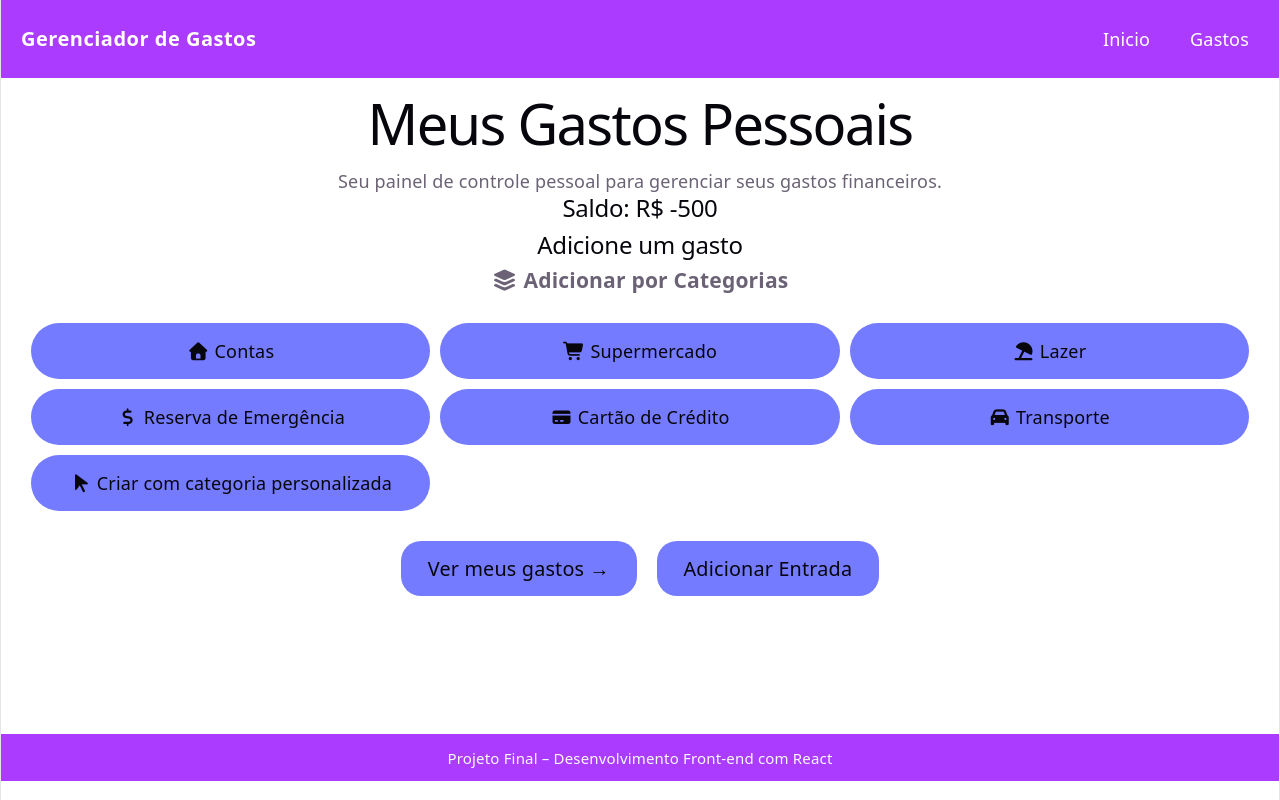
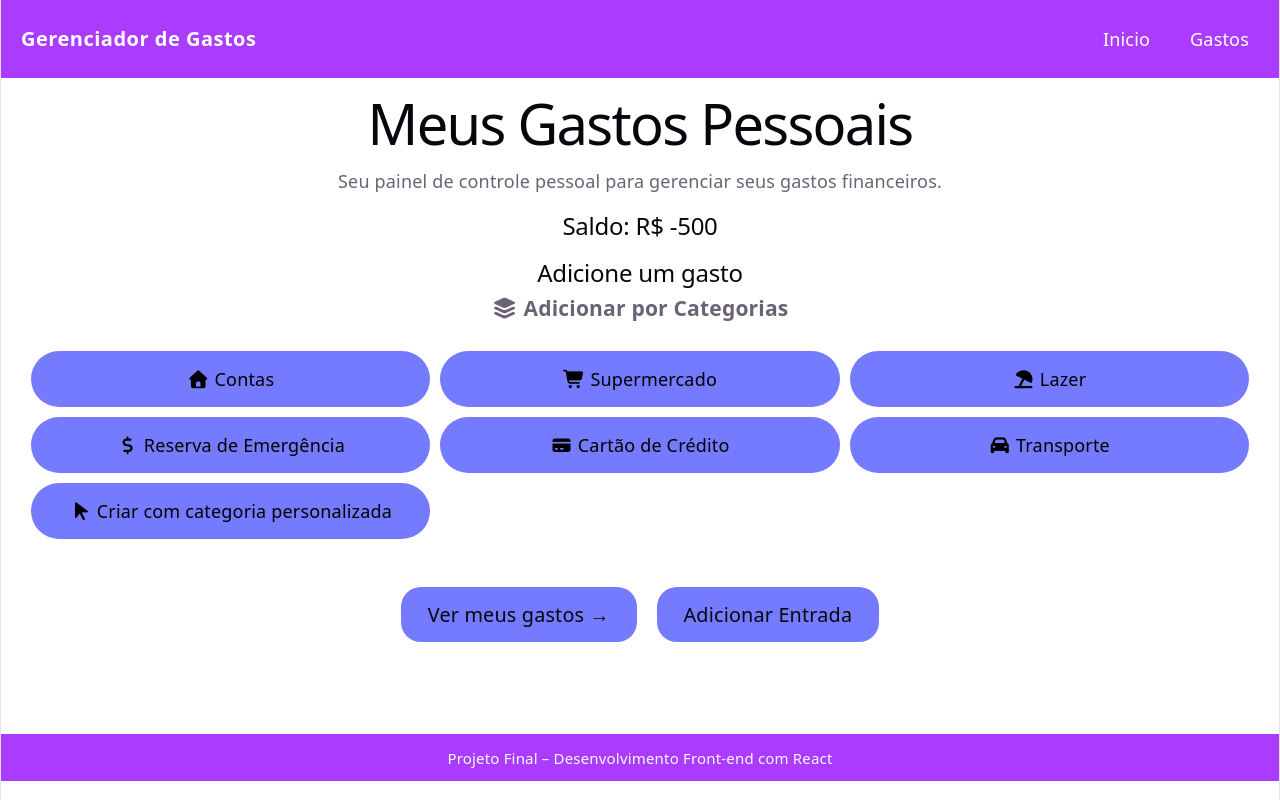
Before and after one commit to AlefeAlvesC/Projeto-Final-Modulo4-IteamFullStack, a React (Vite) app in the folder controle-gastos-pessoais-app/: page / in a window 1280 px wide. Built offline with nearby package versions, Linux system fonts and the light colour scheme.

Commit message:
pass e categ / mudança UX pag inicial

```diff
--- a/controle-gastos-pessoais-app/src/components/CardSugests.jsx
+++ b/controle-gastos-pessoais-app/src/components/CardSugests.jsx
@@ -1,10 +1,13 @@
 import { Link } from "react-router-dom";
 
-const CardSugests = ({name, children}) => {
-    return(
-        <div className="div-nome-card">
-            <Link to="/adicionar-gasto">{children} {name}</Link>
-        </div>
+const CardSugests = ({ name, children }) => {
+
+    const categoriaParaPassar = name === "Criar com categoria personalizada" ? "" : name;
+
+    return (
+        <Link to="/adicionar-gasto" state={{ categoria: categoriaParaPassar }} className="div-nome-card" style={{ textDecoration: 'none', color: 'black' }}>
+            {children} {name}
+        </Link>
     )
 };
 
--- a/controle-gastos-pessoais-app/src/components/FormNovoGasto.jsx
+++ b/controle-gastos-pessoais-app/src/components/FormNovoGasto.jsx
@@ -1,15 +1,16 @@
 import { useState, useRef } from 'react'
-import { useNavigate } from 'react-router-dom'
+import { useLocation, useNavigate } from 'react-router-dom'
 import { useGastos } from '../contexts/GastosContext'
 
 function FormNovoGasto(){
   const { gastos, adicionarGasto, removerGasto } = useGastos();
   const navigate = useNavigate()
-
+  const location = useLocation()
+  const categoriaInicial = location.state?.categoria || ''
 
   const [form, setForm] = useState({
     nome: '',
-    categoria: '',
+    categoria: categoriaInicial,
     data: '',
     valor: '',
     status: ''
--- a/controle-gastos-pessoais-app/src/contexts/GastosContext.jsx
+++ b/controle-gastos-pessoais-app/src/contexts/GastosContext.jsx
@@ -1,18 +1,18 @@
-import { createContext, useContext , useState, useEffect} from "react";
+import { createContext, useContext, useState, useEffect } from "react";
 
 export const GastosContext = createContext(null);
 
-export const GastosProvider = ({children}) => {
+export const GastosProvider = ({ children }) => {
     const [gastos, setGastos] = useState(() => {
         const stored = localStorage.getItem('meus-gastos');
 
         if (!stored) return [
-            {id: "1", nome: "Rancho" , categoria: "Comida", valor: "500", status: false, data: "3/20/2026"},
+            { id: 1, nome: "Rancho", categoria: "Comida", valor: "500", status: false, data: "3/20/2026" },
         ];
 
-        try{
+        try {
             return JSON.parse(stored);
-        }catch{
+        } catch {
             return [];
         }
 
@@ -30,8 +30,8 @@ export const GastosProvider = ({children}) => {
         setGastos(prev => (prev.filter(gasto => gasto.id !== id)));
     }
 
-    return(
-        <GastosContext.Provider value={{gastos, adicionarGasto, removerGasto}}>
+    return (
+        <GastosContext.Provider value={{ gastos, adicionarGasto, removerGasto }}>
             {children}
         </GastosContext.Provider>
     );
@@ -39,6 +39,6 @@ export const GastosProvider = ({children}) => {
 
 
 //Hook useGastos personalidos que permite a utilização do contexto
-export const useGastos = () =>  {
+export const useGastos = () => {
     return useContext(GastosContext);
 }
--- a/controle-gastos-pessoais-app/src/index.css
+++ b/controle-gastos-pessoais-app/src/index.css
@@ -30,6 +30,7 @@
     font-size: 16px;
   }
 }
+
 /*
 @media (prefers-color-scheme: dark) {
   :root {
@@ -53,7 +54,9 @@
 */
 
 /*Resete de CSS*/
-*, *::after, *::before{
+*,
+*::after,
+*::before {
   box-sizing: border-box;
   margin: 0;
   padding: 0;
@@ -63,15 +66,16 @@ body {
   margin: 0;
 }
 
-header{
+header {
   display: flex;
   justify-content: space-between;
   padding: 20px;
 }
 
-main{
+main {
   min-height: 78dvh;
 }
+
 section {
   display: flex;
   padding: 20px;
@@ -80,7 +84,7 @@ section {
   justify-content: center;
 }
 
-.gasto-card{
+.gasto-card {
   display: grid;
   grid-template-columns: 1fr 1fr 1fr 1fr 1fr 1fr;
   border: 1px solid purple;
@@ -108,20 +112,24 @@ h1 {
   font-size: 56px;
   letter-spacing: -1.68px;
   margin: 32px 0;
+
   @media (max-width: 1024px) {
     font-size: 36px;
     margin: 20px 0;
   }
 }
+
 h2 {
   font-size: 24px;
   line-height: 118%;
   letter-spacing: -0.24px;
   margin: 0 0 8px;
+
   @media (max-width: 1024px) {
     font-size: 20px;
   }
 }
+
 p {
   margin: 0;
 }
@@ -140,6 +148,7 @@ code {
   padding: 4px 8px;
   background: var(--code-bg);
 }
+
 header {
   width: 100%;
   background-color: var(--accent);
@@ -150,10 +159,12 @@ header {
   padding: 20px;
 
 }
+
 .header-nav {
   display: flex;
   gap: 20px;
 }
+
 .nav-link {
   color: white;
   text-decoration: none;
@@ -167,6 +178,7 @@ header {
   background-color: rgba(255, 255, 255, 0.2);
   transform: translateY(-3px);
 }
+
 .header-logo strong {
   font-size: 20px;
   letter-spacing: 0.5px;
@@ -179,36 +191,40 @@ footer {
   text-align: center;
 }
 
-.div-gastos{
+.div-gastos {
   display: grid;
   grid-template-columns: 1fr 1fr 1fr;
   padding: 30px;
   gap: 10px;
   list-style: none;
 }
-.div-nome-card{
+
+.div-nome-card {
   background-color: #747bff;
   border-radius: 50px;
   padding: 15px;
 }
-.div-nome-card a{
+
+.div-nome-card a {
   text-decoration: none;
   color: #08060d;
 }
-.div-botão{
+
+.div-botão {
   display: flex;
-  gap:20px;
+  gap: 20px;
   justify-content: center;
 }
+
 .btn-primario {
   background-color: #747bff;
   border-radius: 20px;
-  gap:20%;
-  color:#08060d;
+  gap: 20%;
+  color: #08060d;
   text-decoration: none;
 }
 
-.gasto-form{
+.gasto-form {
   width: 60%;
   justify-content: center;
   background-color: #ffffff;
@@ -218,13 +234,14 @@ footer {
   box-shadow: 0 1px 3px rgba(15, 23, 42, 0.1);
   margin-bottom: 16px;
 }
-.gasto-form label{
+
+.gasto-form label {
   display: block;
   margin-bottom: 5px;
   font-size: 1.1rem;
 }
 
-.gasto-form input{
+.gasto-form input {
   width: 100%;
   padding: 6px 8px;
   margin-top: 4px;
@@ -232,7 +249,8 @@ footer {
   border: 1px solid #d4d4d8;
   font-size: 0.9rem;
 }
-.gasto-form button{
+
+.gasto-form button {
   margin-top: 8px;
   padding: 8px 16px;
   border-radius: 4px;
@@ -241,3 +259,7 @@ footer {
   color: #fbf9f9;
   cursor: pointer;
 }
+
+.bloco-inicio-txt {
+  margin: 1rem 0;
+}
--- a/controle-gastos-pessoais-app/src/pages/PaginaInicio.jsx
+++ b/controle-gastos-pessoais-app/src/pages/PaginaInicio.jsx
@@ -23,7 +23,9 @@ function PaginaInicio() {
     <main className="pagina-inicio-container">
       <h1>Meus Gastos Pessoais</h1>
       <p>Seu painel de controle pessoal para gerenciar seus gastos financeiros.</p>
+      <div className="bloco-inicio-txt">
         <h2>Saldo: R$ {saldo}</h2>
+      </div>
       {/*
             <div className="resumo">
                 <div className="resumo-card">
@@ -32,8 +34,9 @@ function PaginaInicio() {
                 </div>
             </div>
             */}
+      <div className="bloco-inicio-txt">
         <GastosSugests />
-
+      </div>
       <div className='div-botão'>
         <Link to="/lista-gasto" className="btn-primario" style={{ fontSize: '1.1rem', padding: '0.8rem 1.5rem' }}>
           Ver meus gastos →
```
Lines whose indentation alone changed are shown as unchanged.
